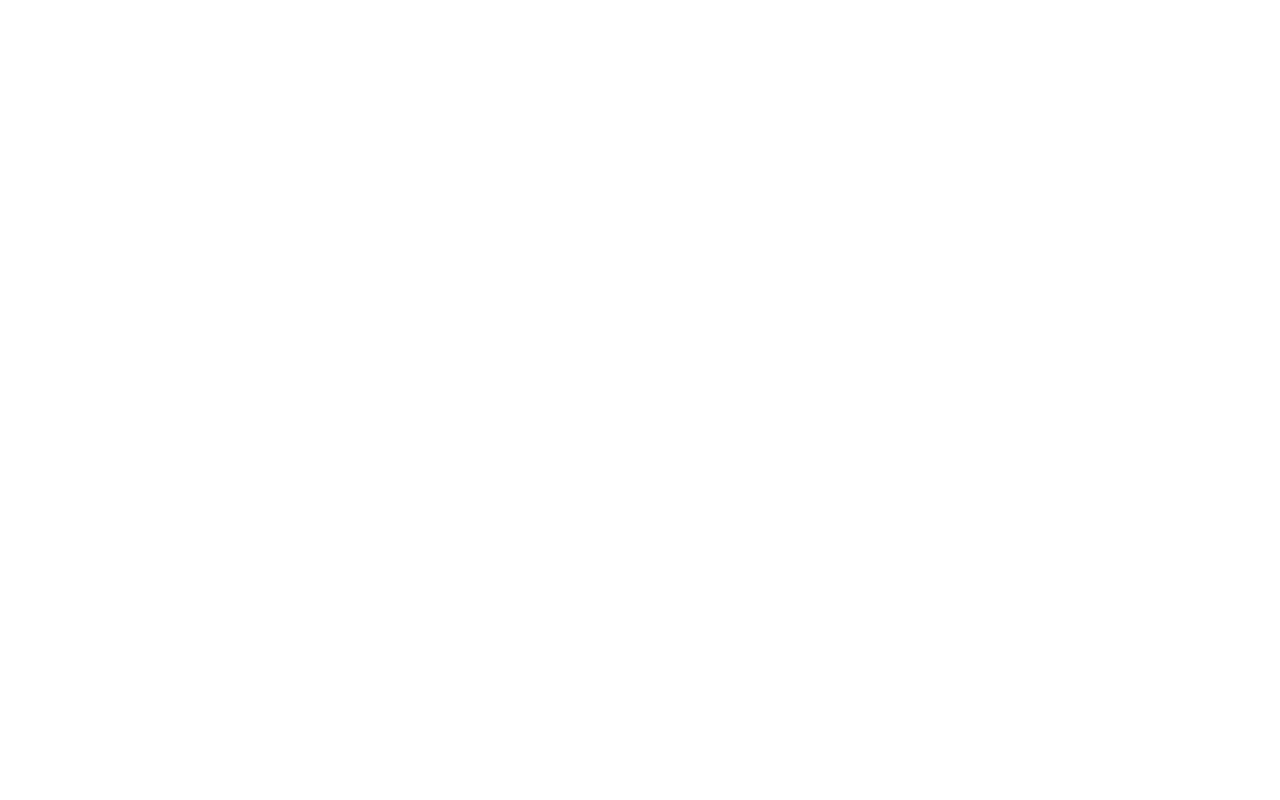
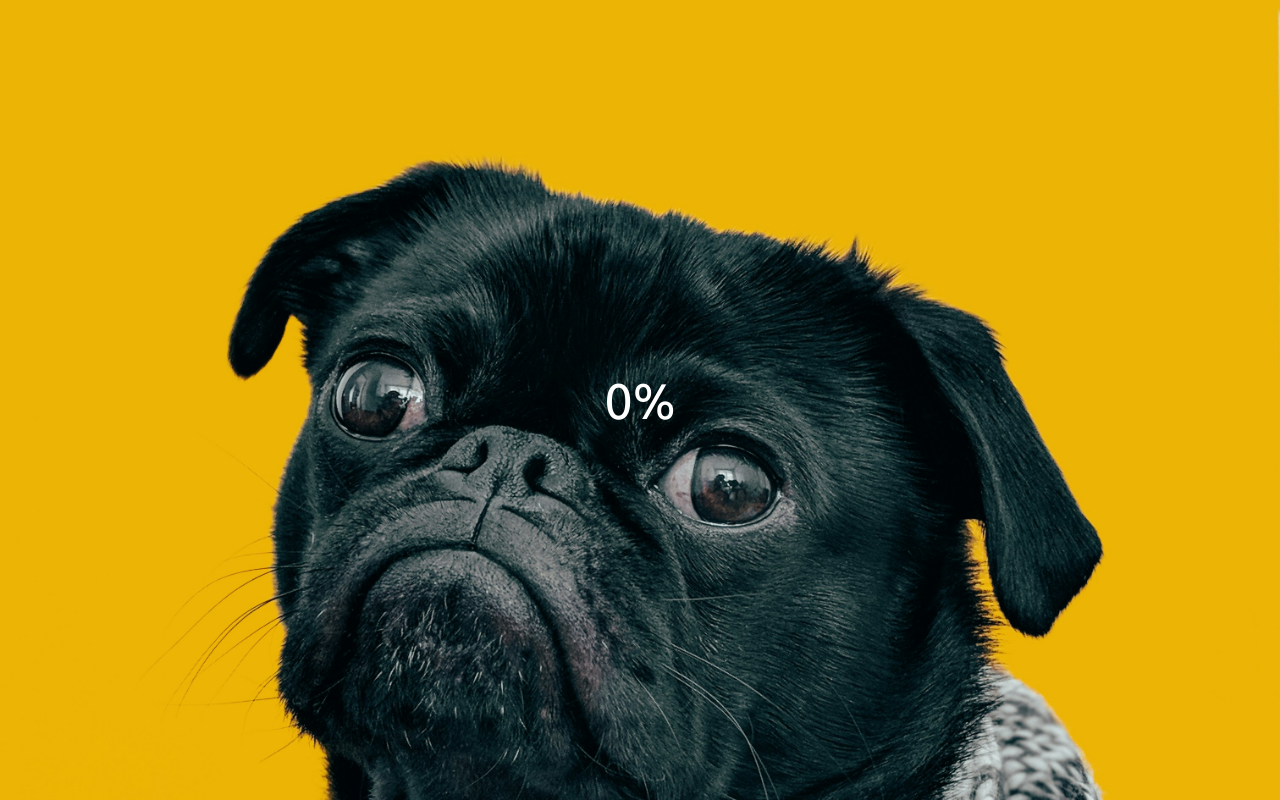
Before and after one commit to Iamhakim/blurry-loading, a plain HTML site: page index.html in a window 1280 px wide. Drawn offline with Linux system fonts and the light colour scheme.

Commit message:
adding html and css

```diff
--- a/index.html
+++ b/index.html
@@ -7,6 +7,8 @@
     <title>Blurry Loading</title>
   </head>
   <body>
+    <section class="bg"></section>
+    <div class="loading-text">0%</div>
     <script src="./script.js"></script>
   </body>
 </html>
--- a/style.css
+++ b/style.css
@@ -0,0 +1,26 @@
+@import url('https://fonts.googleapis.com/css2?family=Ubuntu:wght@300;400;500&display=swap');
+
+body {
+  font-family: 'ubuntu', sans-serif;
+  display: flex;
+  align-items: center;
+  justify-content: center;
+  height: 100vh;
+  overflow: hidden;
+  margin: 0;
+}
+.bg {
+  background: url(./charlesdeluvio-Mv9hjnEUHR4-unsplash.jpg) no-repeat center
+    center/cover;
+  position: absolute;
+  top: 0;
+  left: 0;
+  width: 100vw;
+  height: 100vh;
+  z-index: -1;
+  filter: blur(0px);
+}
+.loading-text {
+  font-size: 50px;
+  color: #fff;
+}
```
Also changed, not shown: charlesdeluvio-Mv9hjnEUHR4-unsplash.jpg (added).
